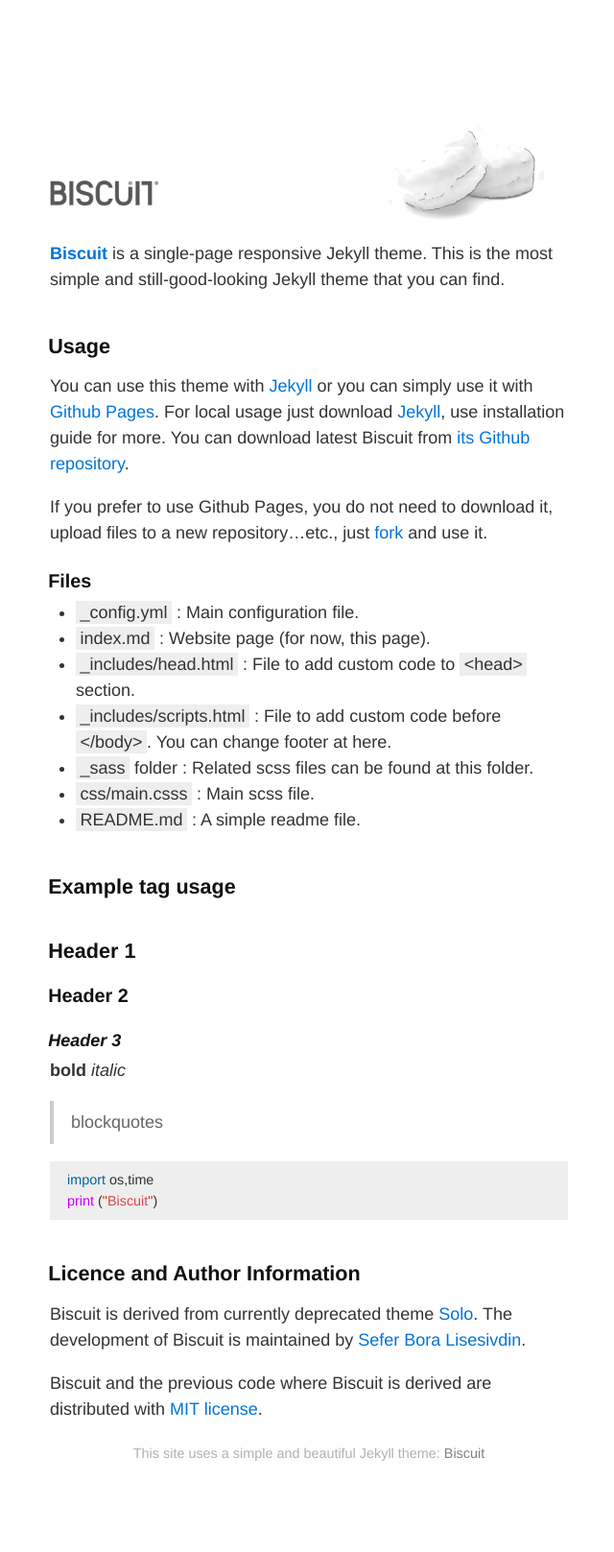
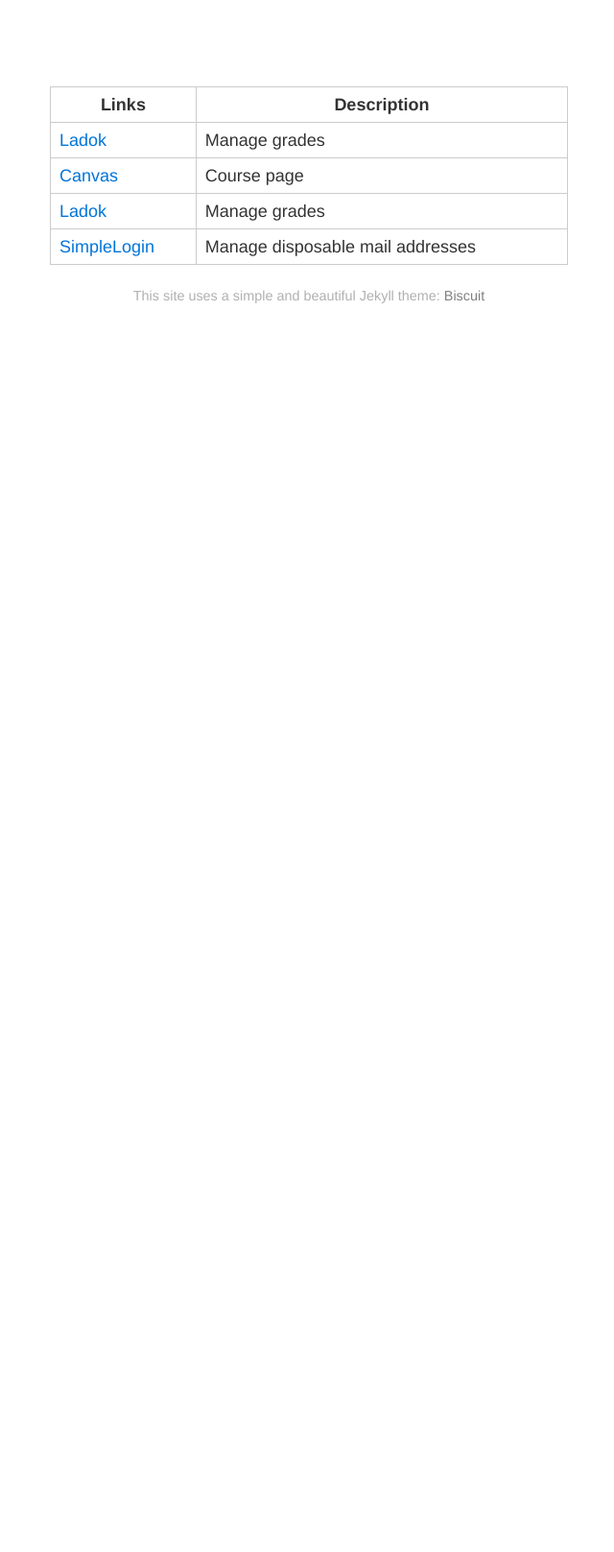
Before and after one commit to Alians0107/alians0107.github.io, a Jekyll site: the page built from index.md, in a window 1280 px wide. Shown: the whole page at 96% size, without its empty margins (318-958 px from the left). Built offline with Jekyll 4.4.1, drawn with Linux system fonts in a browser that asks for light colours; after the commit the page ends 900 px from its top, so only the background shows below that.

Commit message:
Added links.

```diff
--- a/_config.yml
+++ b/_config.yml
@@ -1,7 +1,7 @@
 # Site settings
-title: Biscuit Theme for Jekyll
-tag_text: Biscuit
-description: Biscuit is a single-page responsive Jekyll theme. This is the most simple and still-good-looking Jekyll theme that you can find.
+title: Lunest Hosting
+tag_text: Links
+description: Link aggregator.
 # baseurl: "/blog" # the subpath of your site, e.g. /blog
 # url: "https://example.com" # the base hostname & protocol for your site, e.g. http://example.com
 
--- a/index.md
+++ b/index.md
@@ -2,45 +2,9 @@
 layout: default
 ---
 
-![Banner](assets/biscuit.png)
-
-
-**[Biscuit](http://sblisesivdin.github.io/biscuit)** is a single-page responsive Jekyll theme. This is the most simple and still-good-looking Jekyll theme that you can find.
-
-## Usage
-
-You can use this theme with [Jekyll](http://jekyllrb.com/) or you can simply use it with [Github Pages](https://pages.github.com).
-For local usage just download [Jekyll](http://jekyllrb.com/), use installation guide for more. You can download latest Biscuit from [its Github repository](https://github.com/sblisesivdin/biscuit).
-
-If you prefer to use Github Pages, you do not need to download it, upload files to a new repository...etc., just [fork](https://docs.github.com/en/get-starter/quickstart/fork-a-repo) and use it.
-
-### Files
-
-* `_config.yml`            : Main configuration file.
-* `index.md`               : Website page (for now, this page).
-* `_includes/head.html`    : File to add custom code to `<head>` section.
-* `_includes/scripts.html` : File to add custom code before `</body>`. You can change footer at here.
-* `_sass` folder           : Related scss files can be found at this folder.
-* `css/main.csss`          : Main scss file.
-* `README.md`              : A simple readme file.
-
-## Example tag usage
-
-## Header 1
-### Header 2
-#### Header 3
-**bold**
-*italic*
-
-> blockquotes
-
-~~~python
-import os,time
-print ("Biscuit")
-~~~
-
-## Licence and Author Information
-
-Biscuit is derived from currently deprecated theme [Solo](http://github.com/chibicode/solo). The development of Biscuit is maintained by [Sefer Bora Lisesivdin](https://lrgresearch.org/bora).
-
-Biscuit and the previous code where Biscuit is derived are distributed with [MIT license](https://github.com/sblisesivdin/biscuit/blob/gh-pages/LICENSE).
+| Links      | Description |
+| ----------- | ----------- |
+| [Ladok](https://www.student.ladok.se/student/app/studentwebb/)      | Manage grades       |
+| [Canvas](canvas.kth.se/)   | Course page        |
+| [Ladok](https://www.student.ladok.se/student/app/studentwebb/)      | Manage grades       |
+| [SimpleLogin](https://app.simplelogin.io/auth/login)   | Manage disposable mail addresses        |
```
